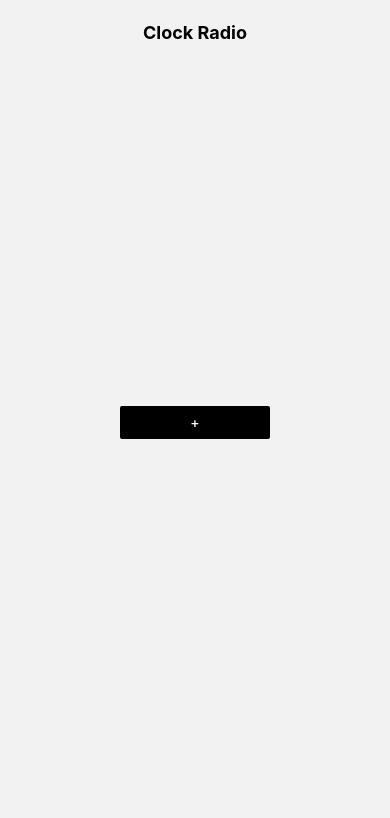
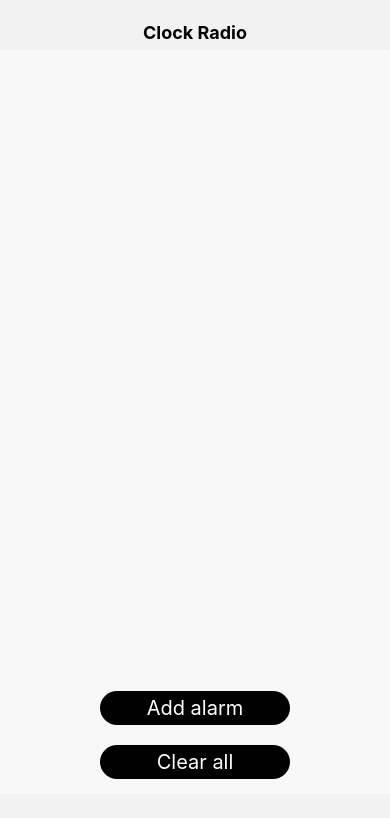
Before and after one commit to baptistegaut/youtube-alarm-clock, a React Native app in the folder youtubeClock/: screen /Home in a window 390 px wide. Shown: the top 818 px of the page. Built offline with nearby package versions, Linux system fonts and the light colour scheme.

Commit message:
Add possiblity to add/remove alarms whit a channel name

```diff
--- a/youtubeClock/App.tsx
+++ b/youtubeClock/App.tsx
@@ -10,7 +10,7 @@ import {createNativeStackNavigator} from '@react-navigation/native-stack';
 
 import HomeScreen from './src/screens/AccueilScreen';
 import EditAlarmScreen from './src/screens/editAlarm';
-
+import React from 'react';
 const Stack = createNativeStackNavigator();
 
 function App(): React.JSX.Element {
--- a/youtubeClock/src/screens/AccueilScreen.tsx
+++ b/youtubeClock/src/screens/AccueilScreen.tsx
@@ -1,31 +1,121 @@
-import {Button, StyleSheet, View} from 'react-native';
+import { Pressable, StyleSheet, View, FlatList, Text } from 'react-native';
+import React, { useState } from 'react';
+import AsyncStorage from '@react-native-async-storage/async-storage';
+import { useFocusEffect } from '@react-navigation/native';
+
 
 function HomeScreen({navigation}) {
+
+  const ALARM_KEY = 'alarms';
+  const [alarmList, setAlarmList] = useState<Alarm[]>([]);
+
+  const getStoredAlarms = async () => {
+    try {
+      const storedAlarms = await AsyncStorage.getItem(ALARM_KEY);
+      if (storedAlarms !== null) {
+        setAlarmList(JSON.parse(storedAlarms));
+      }
+      console.log(storedAlarms);
+    } catch (e) {
+      console.error(e);
+    }
+  };
+
+  useFocusEffect(
+    React.useCallback(() => {
+      getStoredAlarms();
+      return () => {
+      };
+    }, [])
+  );
+
+  const renderItem = ({ item }) => (
+    <View style={styles.item}>
+      <Text style={styles.time}>{item.time}</Text>
+      <Text style={styles.channelId}>{item.channelId}</Text>
+    </View>
+  );
+
   return (
     <View style={styles.container}>
-      <Button
-        title="+"
+      <FlatList
+        data={alarmList}
+        renderItem={renderItem}
+        contenrContainerStyle={styles.list}
+      />
+      <View style={styles.buttonView}>
+      <Pressable
         onPress={() => {
-          return navigation.navigate('Alarm form');
+          return navigation.navigate('Alarm form', {alarmList: alarmList});
         }}
-        color="black"
-      />
+        style={styles.pressable_style}
+      ><Text style={styles.pressable_text}>Add alarm</Text></Pressable>
+      <Pressable
+        onPress={async () => {
+        await AsyncStorage.removeItem(ALARM_KEY);
+        setAlarmList([]);
+        }}
+        style={styles.pressable_style}
+      ><Text style={styles.pressable_text}>Clear all</Text></Pressable>
+      </View>
     </View>
   );
 }
 
 const styles = StyleSheet.create({
-  container: {
-    flex: 1,
-    justifyContent: 'center',
-    padding: 120,
-    color: 'black',
-  },
   text: {
     color: 'black',
   },
-  button: {
-    borderRadius: 100,
+  pressable_style: {
+    margin: 10,
+    borderRadius: 50,
+    padding: 5,
+    width: '50%',
+    backgroundColor: 'black',
+  },
+  pressable_text: {
+    color: 'white',
+    fontSize: 20,
+    textAlign: 'center',
+  },
+   container: {
+    justifyContent: 'center',
+    flex: 1,
+    backgroundColor: '#f8f8f8',
+    padding: 5,
+    marginVertical: 50,
+  },
+
+  buttonView: {
+    alignItems: 'center',
+    justifyContent: 'center',
+  },
+
+  list: {
+    paddingBottom: 20,
+  },
+  item: {
+    backgroundColor: '#ffffff',
+    padding: 20,
+    marginVertical: 8,
+    marginHorizontal: 16,
+    borderRadius: 10,
+    shadowColor: '#000',
+    shadowOffset: {
+      width: 0,
+      height: 2,
+    },
+    shadowOpacity: 0.25,
+    shadowRadius: 3.84,
+    elevation: 5,
+  },
+  time: {
+    fontSize: 18,
+    fontWeight: 'bold',
+  },
+  channelId: {
+    fontSize: 16,
+    color: '#666',
   },
 });
 export default HomeScreen;
--- a/youtubeClock/src/screens/editAlarm.tsx
+++ b/youtubeClock/src/screens/editAlarm.tsx
@@ -3,7 +3,6 @@ import {
   StyleSheet,
   Text,
   View,
-  Alert,
   TextInput,
   useWindowDimensions,
   Pressable,
@@ -11,15 +10,25 @@ import {
 import DatePicker from 'react-native-date-picker';
 import AsyncStorage from '@react-native-async-storage/async-storage';
 
-function EditAlarmScreen() {
+
+export interface Alarm {
+  time: string;
+  channelId: string;
+}
+
+function EditAlarmScreen({navigation, route}) {
+
+  const { alarmList } = route.params;
   const [date, setDate] = useState(new Date());
+  const [channelId, setChannelId] = useState('');
   const deviceWidth = useWindowDimensions().width;
+  const ALARM_KEY = 'alarms';
 
-  const storeAlarm = async value => {
-    const key = 'alarm/' + value;
-    console.log('VALUE DE LA KEY', key);
+  const saveAlarm = async () => {
     try {
-      await AsyncStorage.setItem(key, value.toString());
+      const alarm = { time: date.getHours() + ':' + date.getMinutes(), channelId: channelId };
+      await AsyncStorage.setItem(ALARM_KEY, JSON.stringify([...alarmList, alarm]));
+      return navigation.navigate('Home');
     } catch (e) {
       console.error(e);
     }
@@ -29,8 +38,9 @@ function EditAlarmScreen() {
     <View style={styles.container}>
       <Text style={styles.text}>Time</Text>
       <DatePicker theme="dark" mode="time" date={date} onDateChange={setDate} />
-      <Text> Chose your favorite channel </Text>
+      <Text style={styles.text}>Youtube channel </Text>
       <TextInput
+        value={channelId} onChangeText={setChannelId}
         style={[styles.text_input, {width: deviceWidth - deviceWidth / 2}]}
       />
       <Pressable
@@ -38,11 +48,18 @@ function EditAlarmScreen() {
           styles.pressable_style,
           {width: deviceWidth - deviceWidth / 1.5},
         ]}
-        onPress={async () => {
-          await storeAlarm(date.toString());
-          Alert.alert(`You add the alarm ${date.toString()}`);
+        onPress={saveAlarm}>
+        <Text style={styles.pressable_text}> Add alarm </Text>
+      </Pressable>
+      <Pressable
+        style={[
+          styles.pressable_style,
+          {width: deviceWidth - deviceWidth / 1.5},
+        ]}
+        onPress={() => {
+          return navigation.navigate('Home');
         }}>
-        <Text style={styles.pressable_text}> Add </Text>
+        <Text style={styles.pressable_text}> Cancel </Text>
       </Pressable>
     </View>
   );
@@ -64,6 +81,7 @@ const styles = StyleSheet.create({
   },
   text: {
     fontSize: 20,
+    color: 'white',
   },
   pressable_text: {
     color: 'black',
@@ -71,7 +89,7 @@ const styles = StyleSheet.create({
   },
   pressable_style: {
     margin: 10,
-    backgroundColor: 'gray',
+    backgroundColor: 'white',
     alignItems: 'center',
     borderRadius: 15,
   },
```
